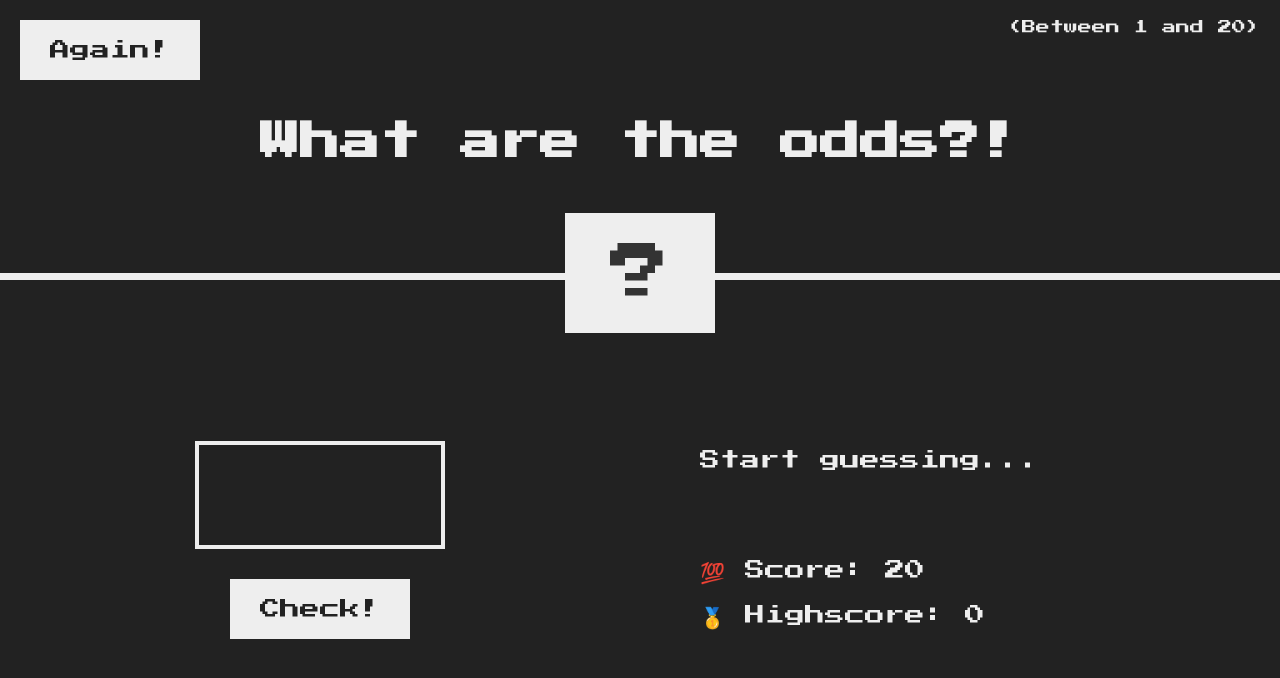
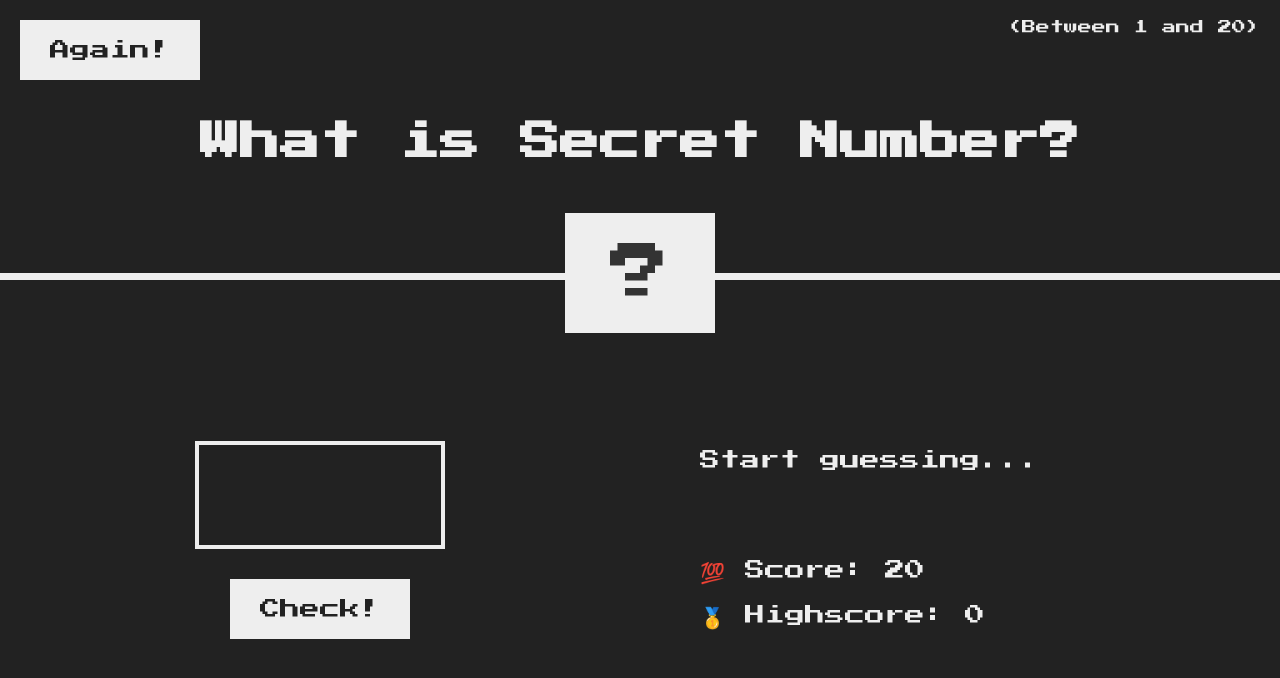
Before and after one commit to PhelipeCores/GuessTheSercretNumber, a plain HTML site: page index.html in a window 1280 px wide. Drawn offline with Linux system fonts and the light colour scheme.

Commit message:
Update index.html

```diff
--- a/index.html
+++ b/index.html
@@ -5,11 +5,11 @@
     <meta name="viewport" content="width=device-width, initial-scale=1.0" />
     <meta http-equiv="X-UA-Compatible" content="ie=edge" />
     <link rel="stylesheet" href="style.css" />
-    <title>What are the Odds?!</title>
+    <title>Secret Number!</title>
   </head>
   <body>
     <header>
-      <h1>What are the odds?!</h1>
+      <h1>What is Secret Number?</h1>
       <p class="between">(Between 1 and 20)</p>
       <button class="btn again">Again!</button>
       <div class="number">?</div>
```
